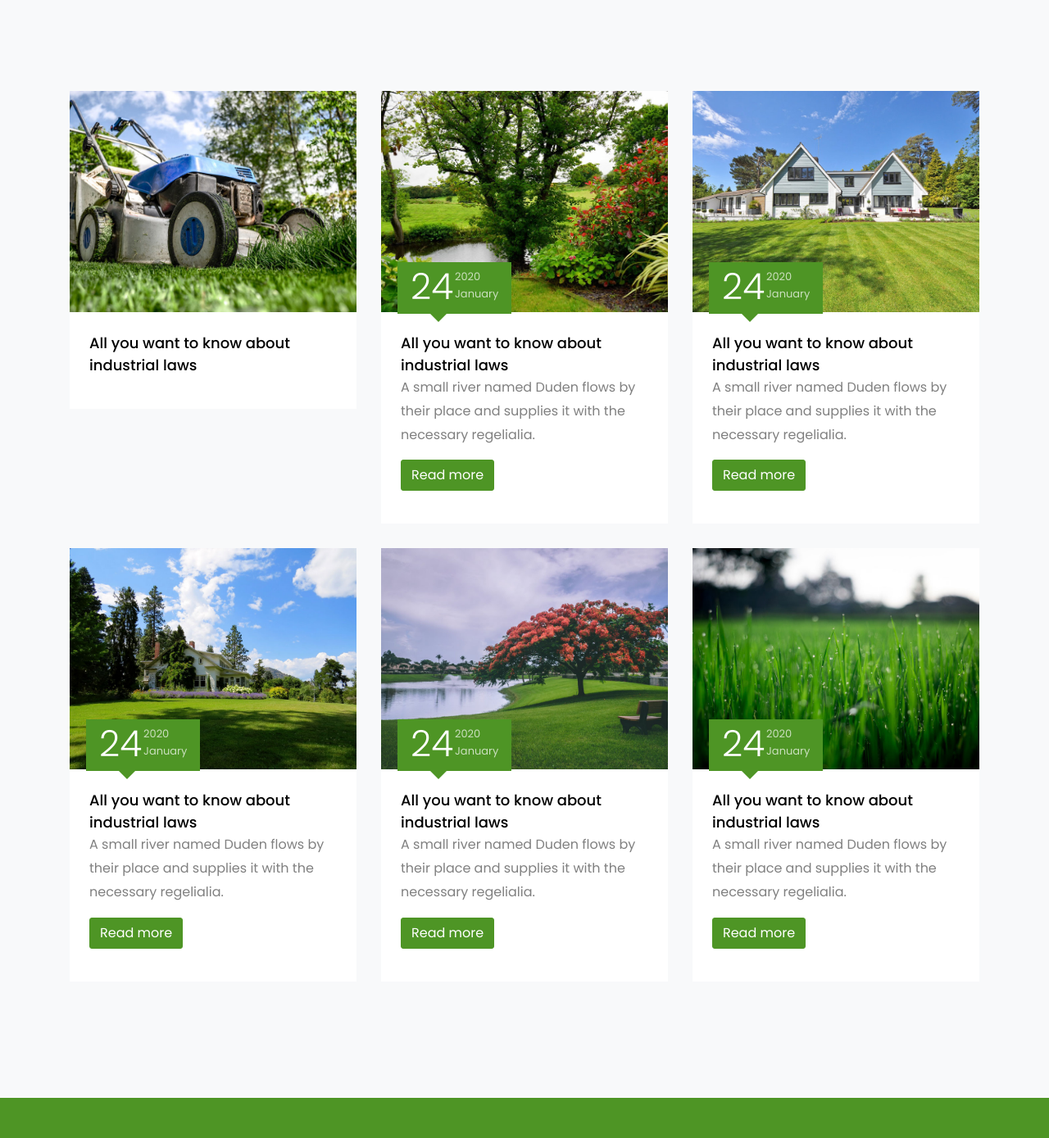
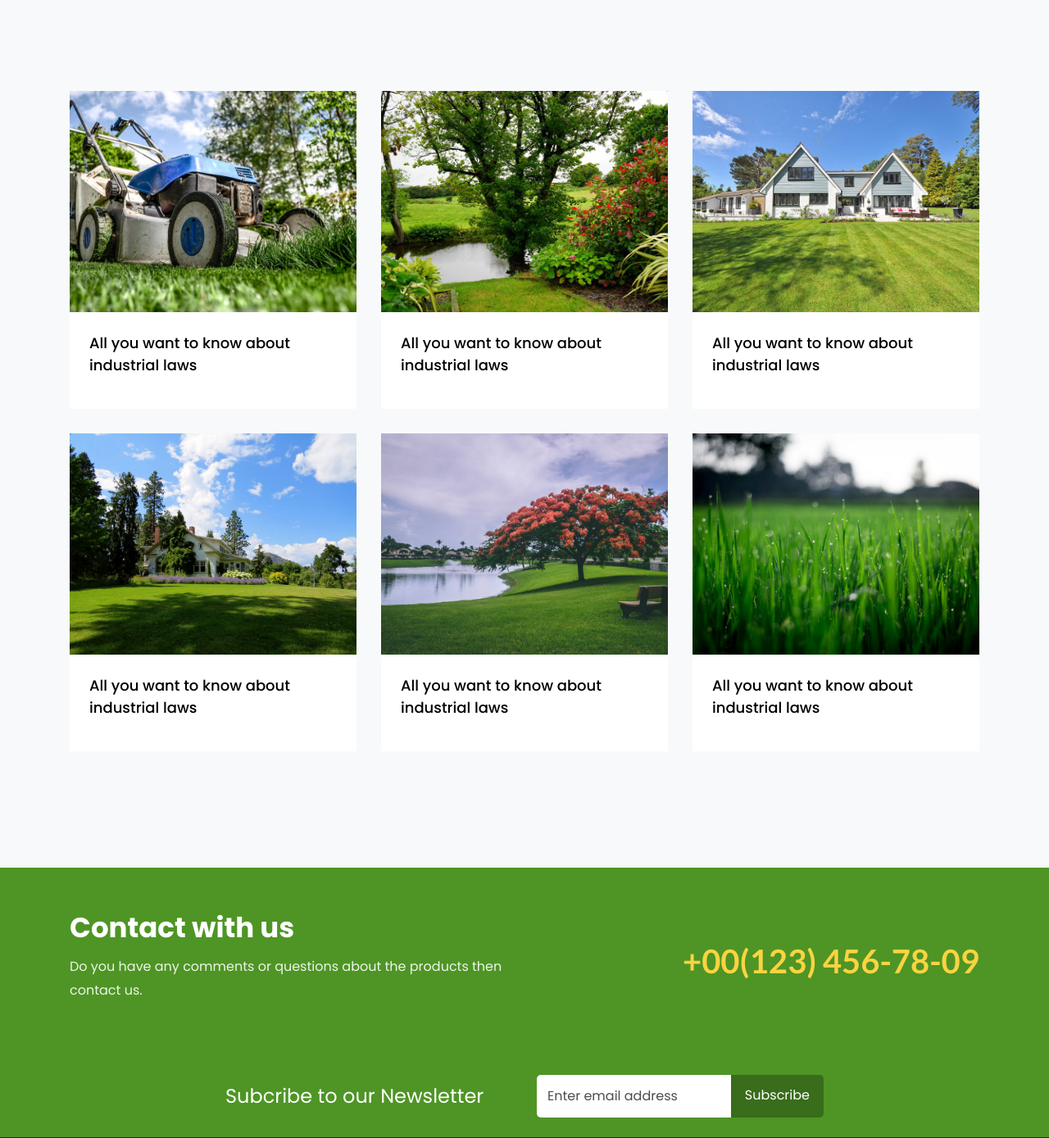
Before and after one commit to Raaaaaaaaaj/Trufello, a PHP site: page /TURFELO/project.php in a window 1280 px wide. Shown: the part 501-1890 px from the top of the page at 82% size. Run offline with PHP 8.4, Linux system fonts and the light colour scheme; some libraries are stand-ins or nearby versions; some web fonts are replaced.

Commit message:
Antu changes

```diff
--- a/main.css
+++ b/main.css
@@ -86,7 +86,7 @@
 .myaccordion .btn {
   width: 100%;
   font-weight: bold;
-  color: #004987;
+  color: #4e9525;
   padding: 0;
 }
 
--- a/project.php
+++ b/project.php
@@ -31,18 +31,9 @@
               <a href="blog-single.html" class="block-20" style="background-image: url('images/image_2.jpg');">
               </a>
               <div class="text p-4 float-right d-block">
-              	<div class="topper d-flex align-items-center">
-              		<div class="one py-2 pl-3 pr-1 align-self-stretch">
-              			<span class="day">24</span>
-              		</div>
-              		<div class="two pl-0 pr-3 py-2 align-self-stretch">
-              			<span class="yr">2020</span>
-              			<span class="mos">January</span>
-              		</div>
-              	</div>
               	<h3 class="heading mb-0"><a href="#">All you want to know about industrial laws</a></h3>
-                <p>A small river named Duden flows by their place and supplies it with the necessary regelialia.</p>
-                <p><a href="#" class="btn btn-primary">Read more</a></p>
+                <!-- <p>A small river named Duden flows by their place and supplies it with the necessary regelialia.</p> -->
+                <p><a href="#" class="btn btn-primary d-none">Read more</a></p>
               </div>
             </div>
           </div>
@@ -51,18 +42,8 @@
               <a href="blog-single.html" class="block-20" style="background-image: url('images/image_3.jpg');">
               </a>
               <div class="text p-4 float-right d-block">
-              	<div class="topper d-flex align-items-center">
-              		<div class="one py-2 pl-3 pr-1 align-self-stretch">
-              			<span class="day">24</span>
-              		</div>
-              		<div class="two pl-0 pr-3 py-2 align-self-stretch">
-              			<span class="yr">2020</span>
-              			<span class="mos">January</span>
-              		</div>
-              	</div>
               	<h3 class="heading mb-0"><a href="#">All you want to know about industrial laws</a></h3>
-                <p>A small river named Duden flows by their place and supplies it with the necessary regelialia.</p>
-                <p><a href="#" class="btn btn-primary">Read more</a></p>
+                <p><a href="#" class="btn btn-primary d-none">Read more</a></p>
               </div>
             </div>
           </div>
@@ -71,18 +52,8 @@
               <a href="blog-single.html" class="block-20" style="background-image: url('images/image_4.jpg');">
               </a>
               <div class="text p-4 float-right d-block">
-              	<div class="topper d-flex align-items-center">
-              		<div class="one py-2 pl-3 pr-1 align-self-stretch">
-              			<span class="day">24</span>
-              		</div>
-              		<div class="two pl-0 pr-3 py-2 align-self-stretch">
-              			<span class="yr">2020</span>
-              			<span class="mos">January</span>
-              		</div>
-              	</div>
               	<h3 class="heading mb-0"><a href="#">All you want to know about industrial laws</a></h3>
-                <p>A small river named Duden flows by their place and supplies it with the necessary regelialia.</p>
-                <p><a href="#" class="btn btn-primary">Read more</a></p>
+                <p><a href="#" class="btn btn-primary d-none">Read more</a></p>
               </div>
             </div>
           </div>
@@ -91,18 +62,8 @@
               <a href="blog-single.html" class="block-20" style="background-image: url('images/image_5.jpg');">
               </a>
               <div class="text p-4 float-right d-block">
-              	<div class="topper d-flex align-items-center">
-              		<div class="one py-2 pl-3 pr-1 align-self-stretch">
-              			<span class="day">24</span>
-              		</div>
-              		<div class="two pl-0 pr-3 py-2 align-self-stretch">
-              			<span class="yr">2020</span>
-              			<span class="mos">January</span>
-              		</div>
-              	</div>
               	<h3 class="heading mb-0"><a href="#">All you want to know about industrial laws</a></h3>
-                <p>A small river named Duden flows by their place and supplies it with the necessary regelialia.</p>
-                <p><a href="#" class="btn btn-primary">Read more</a></p>
+                <p><a href="#" class="btn btn-primary d-none">Read more</a></p>
               </div>
             </div>
           </div>
@@ -111,18 +72,8 @@
               <a href="blog-single.html" class="block-20" style="background-image: url('images/image_6.jpg');">
               </a>
               <div class="text p-4 float-right d-block">
-              	<div class="topper d-flex align-items-center">
-              		<div class="one py-2 pl-3 pr-1 align-self-stretch">
-              			<span class="day">24</span>
-              		</div>
-              		<div class="two pl-0 pr-3 py-2 align-self-stretch">
-              			<span class="yr">2020</span>
-              			<span class="mos">January</span>
-              		</div>
-              	</div>
               	<h3 class="heading mb-0"><a href="#">All you want to know about industrial laws</a></h3>
-                <p>A small river named Duden flows by their place and supplies it with the necessary regelialia.</p>
-                <p><a href="#" class="btn btn-primary">Read more</a></p>
+                <p><a href="#" class="btn btn-primary d-none">Read more</a></p>
               </div>
             </div>
           </div>
```
Also changed, not shown: index.php (+40 -10 lines).
